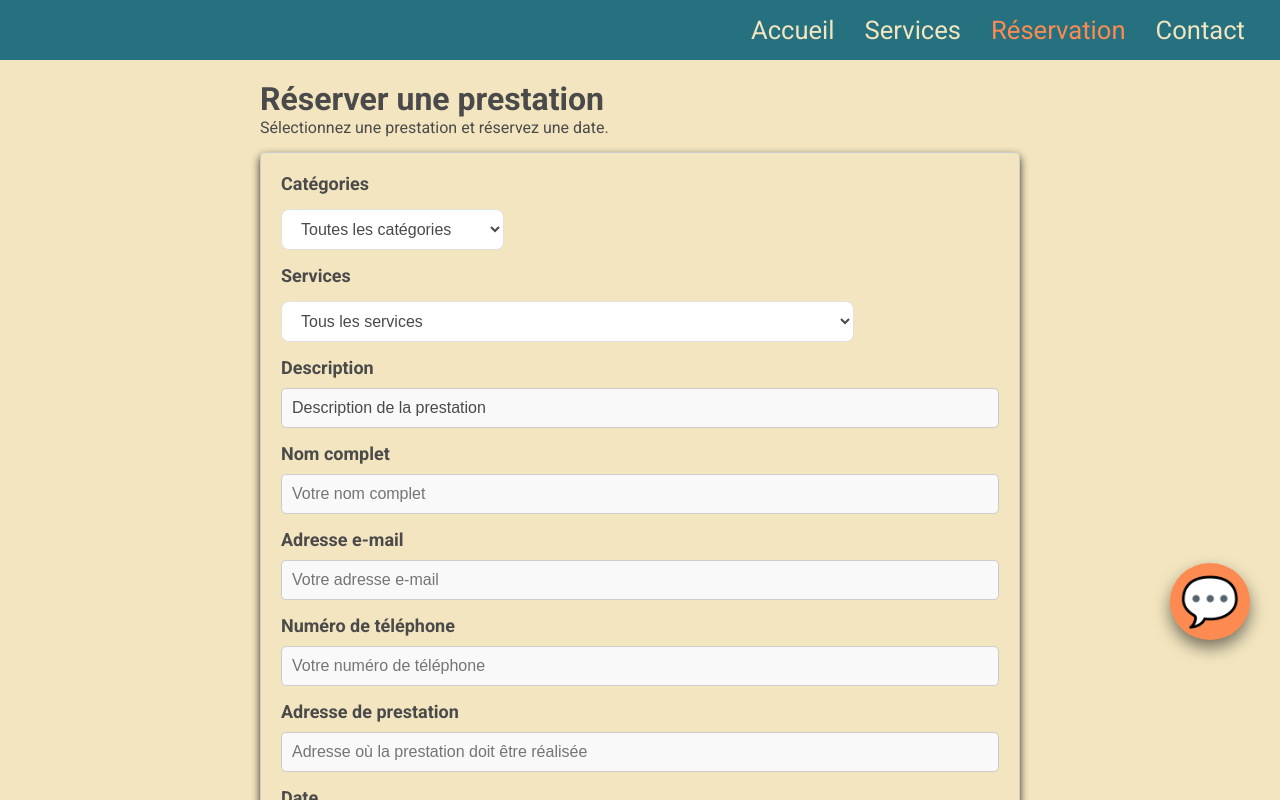
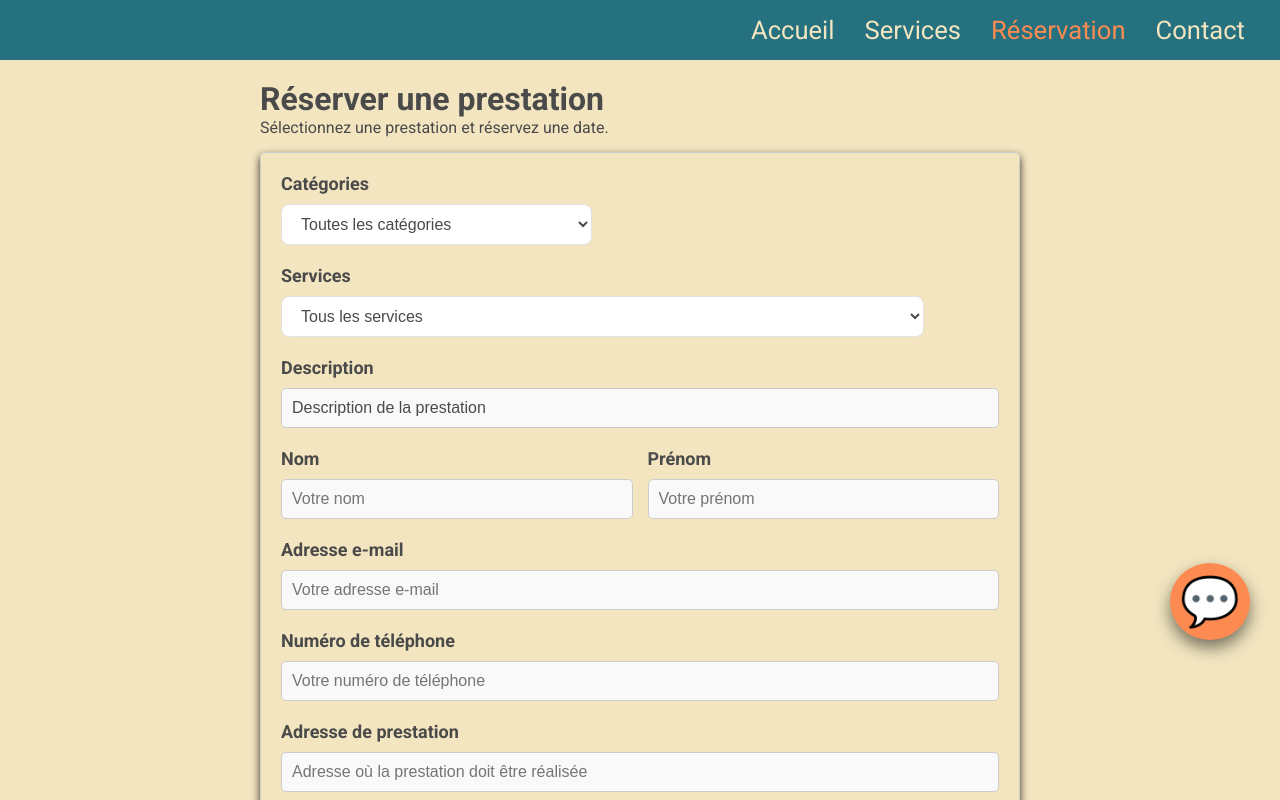
Before and after one commit to Axel93183/RepoOne, a React (Create React App) app: page /booking in a window 1280 px wide. Shown: the top 800 px of the page. Built offline with nearby package versions, Linux system fonts and the light colour scheme.

Commit message:
BookingForm : Refactor form - split FullName into FirstName and LastName, nest inputs/selects/textarea inside labels

```diff
--- a/src/components/BookingForm/BookingForm.css
+++ b/src/components/BookingForm/BookingForm.css
@@ -20,12 +20,8 @@
   margin: 0;
 }
 
-.booking-form .dropdowns .dropdown-filter label {
-  margin: 0;
-}
-
 .booking-form .dropdowns .dropdown-filter select {
-  margin: 0;
+  margin-top: 10px;
   width: 100%;
 }
 
@@ -71,6 +67,18 @@
   background-color: var(--color-secondary);
 }
 
+.booking-form .full-name {
+  min-width: 100%;
+  display: flex;
+  gap: 15px;
+}
+
+.booking-form .full-name .last-name,
+.booking-form .full-name .first-name {
+  flex: 1;
+  margin-top: 0;
+}
+
 .success-message {
   color: green;
   font-size: 14px;
--- a/src/components/BookingForm/BookingForm.tsx
+++ b/src/components/BookingForm/BookingForm.tsx
@@ -30,7 +30,8 @@ const BookingForm: React.FC<BookingFormProps> = ({ prefilledData }) => {
   const [formData, setFormData] = useState({
     title: "",
     description: "",
-    fullName: "",
+    lastName: "",
+    firstName: "",
     email: "",
     phone: "",
     address: "",
@@ -41,7 +42,8 @@ const BookingForm: React.FC<BookingFormProps> = ({ prefilledData }) => {
 
   const [errors, setErrors] = useState({
     title: "",
-    fullName: "",
+    lastName: "",
+    firstName: "",
     email: "",
     phone: "",
     address: "",
@@ -69,8 +71,10 @@ const BookingForm: React.FC<BookingFormProps> = ({ prefilledData }) => {
   const validateField = (name: string, value: string): string => {
     if (name === "title" && !value.trim()) {
       return "Veuillez sélectionner la prestation de votre choix.";
-    } else if (name === "fullName" && !/^[a-zA-Z\s-]+$/.test(value)) {
-      return "Le nom complet doit contenir uniquement des lettres, des espaces ou des tirets.";
+    } else if (name === "lastName" && !/^[a-zA-Z\s-]+$/.test(value)) {
+      return "Le nom doit contenir uniquement des lettres, des espaces ou des tirets.";
+    } else if (name === "firstName" && !/^[a-zA-Z\s-]+$/.test(value)) {
+      return "Le prénom doit contenir uniquement des lettres, des espaces ou des tirets.";
     } else if (name === "email" && !/\S+@\S+\.\S+/.test(value)) {
       return "Une adresse e-mail valide est requise.";
     } else if (name === "phone" && !/^\+?[0-9]{7,15}$/.test(value)) {
@@ -141,7 +145,8 @@ const BookingForm: React.FC<BookingFormProps> = ({ prefilledData }) => {
 
     setErrors({
       title: "",
-      fullName: "",
+      lastName: "",
+      firstName: "",
       email: "",
       phone: "",
       address: "",
@@ -178,7 +183,8 @@ const BookingForm: React.FC<BookingFormProps> = ({ prefilledData }) => {
       setFormData({
         title: "",
         description: "",
-        fullName: "",
+        lastName: "",
+        firstName: "",
         email: "",
         phone: "",
         address: "",
@@ -202,7 +208,6 @@ const BookingForm: React.FC<BookingFormProps> = ({ prefilledData }) => {
       <div className="dropdowns">
         {/* Dropdown - Categories */}
         <DropdownFilter
-          id="category-filter"
           options={servicesData.map((cat) => cat.category)}
           selectedOption={selectedCategory}
           handleChange={handleCategoryChange}
@@ -212,7 +217,6 @@ const BookingForm: React.FC<BookingFormProps> = ({ prefilledData }) => {
 
         {/* Dropdown - Services */}
         <DropdownFilter
-          id="services-filter"
           options={filteredServices.map((srv) => srv.title)}
           selectedOption={selectedService}
           handleChange={handleServiceChange}
@@ -220,15 +224,15 @@ const BookingForm: React.FC<BookingFormProps> = ({ prefilledData }) => {
           defaultOptionLabel="Tous les services"
         />
       </div>
+
       {errors.title && (
         <p className="error-message-service-title">{errors.title}</p>
       )}
 
       {/* Description */}
-      <div>
-        <label htmlFor="description">Description</label>
+      <label>
+        Description
         <input
-          id="description"
           name="description"
           value={formData.description || "Description de la prestation"}
           onChange={handleChange}
@@ -236,27 +240,43 @@ const BookingForm: React.FC<BookingFormProps> = ({ prefilledData }) => {
           placeholder="Description de la prestation"
           readOnly
         />
-      </div>
+      </label>
 
       {/* FullName */}
-      <div>
-        <label htmlFor="fullName">Nom complet</label>
-        <input
-          id="fullName"
-          name="fullName"
-          type="text"
-          value={formData.fullName}
-          onChange={handleChange}
-          placeholder="Votre nom complet"
-        />
-        {errors.fullName && <p className="error-message">{errors.fullName}</p>}
+      <div className="full-name">
+        <label className="last-name">
+          Nom
+          <input
+            name="lastName"
+            type="text"
+            value={formData.lastName}
+            onChange={handleChange}
+            placeholder="Votre nom"
+          />
+          {errors.lastName && (
+            <p className="error-message">{errors.lastName}</p>
+          )}
+        </label>
+
+        <label className="first-name">
+          Prénom
+          <input
+            name="firstName"
+            type="text"
+            value={formData.firstName}
+            onChange={handleChange}
+            placeholder="Votre prénom"
+          />
+          {errors.firstName && (
+            <p className="error-message">{errors.firstName}</p>
+          )}
+        </label>
       </div>
 
       {/* Email */}
-      <div>
-        <label htmlFor="email">Adresse e-mail</label>
+      <label>
+        Adresse e-mail
         <input
-          id="email"
           name="email"
           type="email"
           value={formData.email}
@@ -264,13 +284,12 @@ const BookingForm: React.FC<BookingFormProps> = ({ prefilledData }) => {
           placeholder="Votre adresse e-mail"
         />
         {errors.email && <p className="error-message">{errors.email}</p>}
-      </div>
+      </label>
 
       {/* Phone */}
-      <div>
-        <label htmlFor="phone">Numéro de téléphone</label>
+      <label>
+        Numéro de téléphone
         <input
-          id="phone"
           name="phone"
           type="tel"
           value={formData.phone}
@@ -278,13 +297,12 @@ const BookingForm: React.FC<BookingFormProps> = ({ prefilledData }) => {
           placeholder="Votre numéro de téléphone"
         />
         {errors.phone && <p className="error-message">{errors.phone}</p>}
-      </div>
+      </label>
 
       {/* Address */}
-      <div>
-        <label htmlFor="address">Adresse de prestation</label>
+      <label>
+        Adresse de prestation
         <input
-          id="address"
           name="address"
           type="text"
           value={formData.address}
@@ -292,45 +310,42 @@ const BookingForm: React.FC<BookingFormProps> = ({ prefilledData }) => {
           placeholder="Adresse où la prestation doit être réalisée"
         />
         {errors.address && <p className="error-message">{errors.address}</p>}
-      </div>
+      </label>
 
       {/* Date */}
-      <div>
-        <label htmlFor="date">Date</label>
+      <label>
+        Date
         <input
-          id="date"
           name="date"
           type="date"
           value={formData.date}
           onChange={handleChange}
         />
         {errors.date && <p className="error-message">{errors.date}</p>}
-      </div>
+      </label>
 
       {/* Time */}
-      <div>
-        <label htmlFor="time">Heure</label>
+      <label>
+        Heure
         <input
-          id="time"
           name="time"
           type="time"
           value={formData.time}
           onChange={handleChange}
         />
         {errors.time && <p className="error-message">{errors.time}</p>}
-      </div>
+      </label>
 
       {/* Comments */}
-      <div>
-        <label htmlFor="comments">Commentaires supplémentaires</label>
+      <label>
+        Commentaires supplémentaires
         <textarea
-          id="comments"
           name="comments"
           value={formData.comments}
           onChange={handleChange}
           placeholder="Indiquez vos besoins ou informations complémentaires"
         />
-      </div>
+      </label>
 
       {/* Submit */}
       <button type="submit">Réserver</button>
--- a/src/components/DropdownFilter/DropdownFilter.tsx
+++ b/src/components/DropdownFilter/DropdownFilter.tsx
@@ -2,7 +2,6 @@ import React from "react";
 import "./DropdownFilter.css";
 
 interface DropdownFilterProps {
-  id: string;
   options: string[];
   selectedOption: string;
   handleChange: (e: React.ChangeEvent<HTMLSelectElement>) => void;
@@ -11,7 +10,6 @@ interface DropdownFilterProps {
 }
 
 const DropdownFilter: React.FC<DropdownFilterProps> = ({
-  id,
   options,
   selectedOption,
   handleChange,
@@ -20,8 +18,9 @@ const DropdownFilter: React.FC<DropdownFilterProps> = ({
 }) => {
   return (
     <div className="dropdown-filter">
-      <label htmlFor={id}>{label}</label>
-      <select id={id} value={selectedOption} onChange={handleChange}>
+      <label>
+        {label}
+        <select value={selectedOption} onChange={handleChange}>
           <option value="">{defaultOptionLabel}</option>
           {options.map((option, index) => (
             <option key={index} value={option}>
@@ -29,6 +28,7 @@ const DropdownFilter: React.FC<DropdownFilterProps> = ({
             </option>
           ))}
         </select>
+      </label>
     </div>
   );
 };
--- a/src/pages/ServicesPage/ServicesPage.tsx
+++ b/src/pages/ServicesPage/ServicesPage.tsx
@@ -21,13 +21,11 @@ const ServicesPage: React.FC = () => {
   return (
     <div className="services-page">
       <h1>Nos Services</h1>
-
       <DropdownFilter
-        id="category-filter"
         options={categories}
         selectedOption={selectedCategory}
         handleChange={handleCategoryChange}
-        label="Trier par catégorie :"
+        label="Trier par catégorie : "
         defaultOptionLabel="Toutes les catégories"
       />
 
```
Lines whose indentation alone changed are shown as unchanged.
